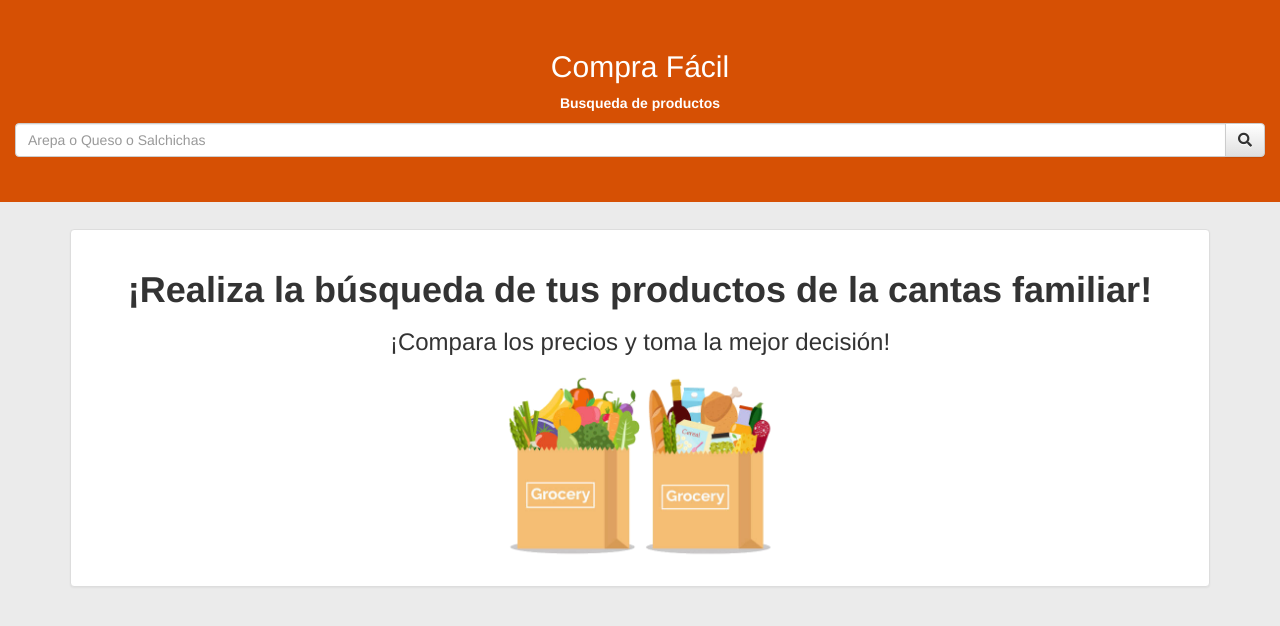
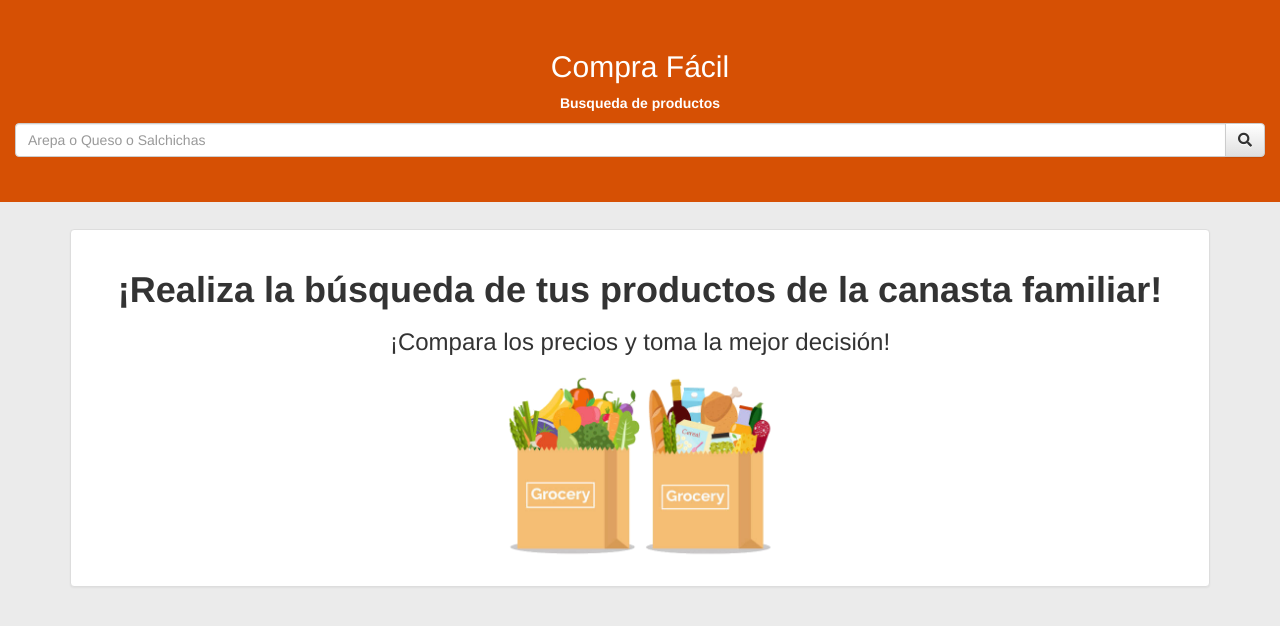
Before and after one commit to andres1114/compraFacil-frontEnd, a PHP site: page /index_u.php in a window 1280 px wide. Shown: the top 626 px of the page. Run offline with PHP 8.4, Linux system fonts and the light colour scheme; some libraries are stand-ins or nearby versions.

Commit message:
Corrects typo

```diff
--- a/index_u.php
+++ b/index_u.php
@@ -58,7 +58,7 @@ $session_handler_permission_code = array(1,2);
                     <div class="panel panel-default margin-top-0" style="padding:20px;">
                         <div class="row">
                             <div class="col-lg-12 center-text">
-                                <h1 class="text-bold">¡Realiza la búsqueda de tus productos de la cantas familiar!</h1>
+                                <h1 class="text-bold">¡Realiza la búsqueda de tus productos de la canasta familiar!</h1>
                                 <h3>¡Compara los precios y toma la mejor decisión!</h3>
                                 <img class="main-table-grocery-stock-image" src="css/images/grocery_bags.png" alt="Grocery bags">
                             </div>
```
